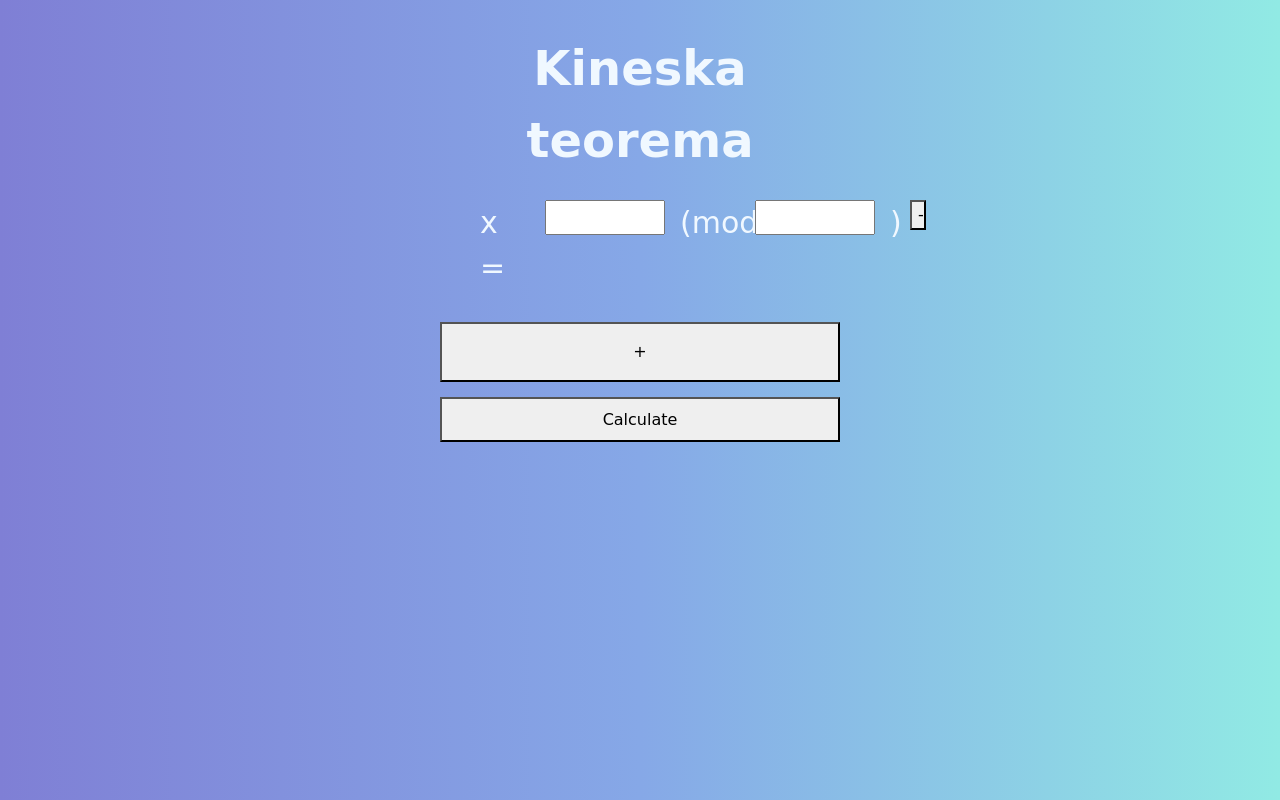
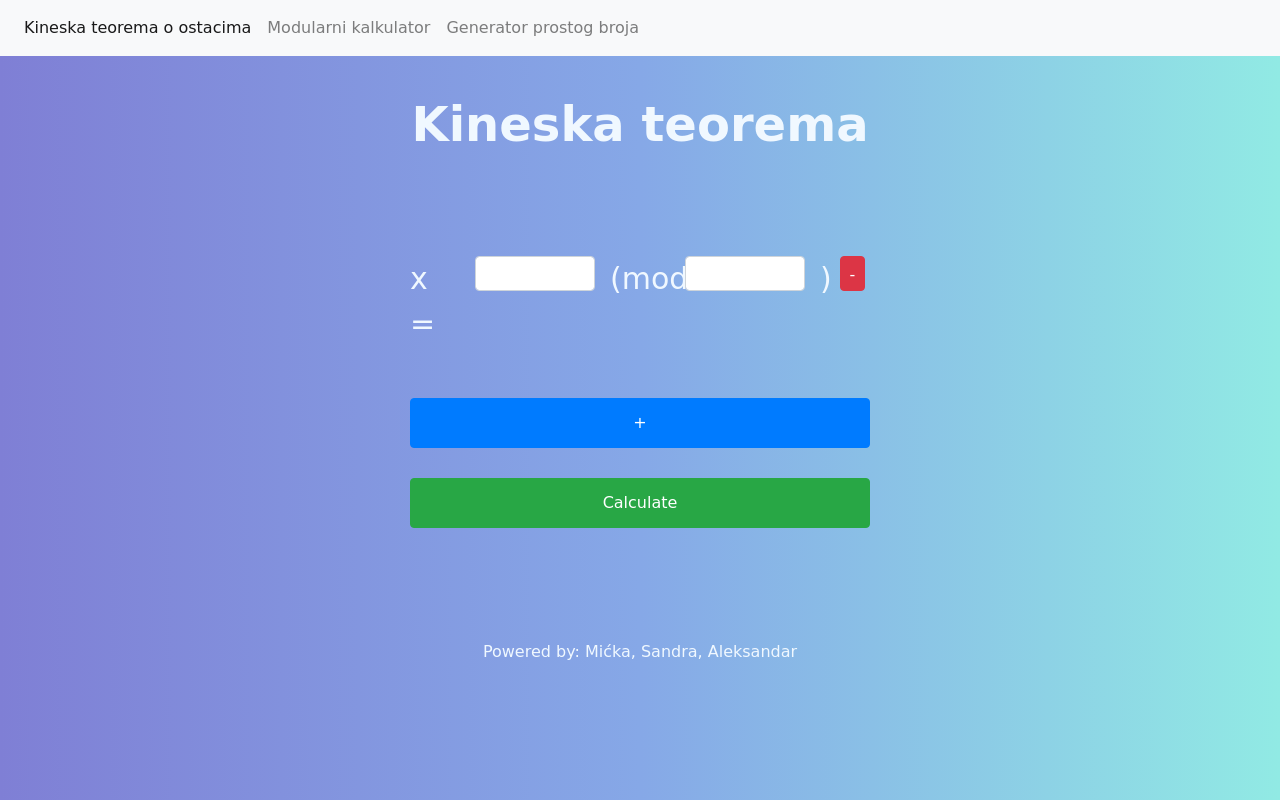
Before and after one commit to nnMan1/chinese-reminder-theorem, a Flask app: page /chinese-theorem in a window 1280 px wide. Run offline with Flask 2, Linux system fonts and the light colour scheme; some libraries are stand-ins or nearby versions; some web fonts are replaced.

Commit message:
Adds style to chinese reminder theorem

```diff
--- a/static/css/chinese.css
+++ b/static/css/chinese.css
@@ -7,8 +7,9 @@ body {
 
 #main-grid-container {
     display: grid;
-    grid-template-columns: auto 400px auto;
-    grid-template-rows: 80px auto 60px 60px 50px 60px 100px;
+    grid-template-columns: auto 460px auto;
+    grid-template-rows: 80px auto 60px 60px;
+    grid-gap: 20px;
 }
 
 #header {
@@ -23,7 +24,8 @@ body {
 #equations {
     grid-row-start: 2;
     grid-column-start: 2;
-    padding-top: 120px;
+    padding-top: 100px;
+    padding-left: 0px
 }
 
 li {
@@ -44,19 +46,29 @@ p {
 }
 
 #add-equation {
-
+   height: 50px;
     grid-row-start: 3;
     grid-column-start: 2;
 }
 
 #calculate {
+    height: 50px;
     grid-row-start: 4;
     grid-column-start: 2;
-    margin-top: 15px;
 }
 
 .removeEquation {
-    height: 30px;
+    width: 25px;
+    height: 35px;
+    margin: 0 auto;
+    padding: 0;
+    display: inline-block;
+    line-height: 35px;
     text-align: center;
-    text-justify: center;
 }
+
+.alert {
+    visibility: hidden;
+    grid-row-start: 5;
+    grid-column-start: 2;
+}
--- a/static/js/chinese.js
+++ b/static/js/chinese.js
@@ -1,4 +1,6 @@
 let equationsList = document.querySelector("#equations")
+successMessage = document.querySelector('#success-message')
+errorMessage = document.querySelector('#error-message')
 
 function removeEquation(e) {
     e.target.parentElement.remove()
@@ -8,11 +10,11 @@ function addEquation() {
     li_elem = document.createElement('li')
     li_elem.innerHTML=   `
                         <p>x =</p>
-                        <input class='reminder_field' type="text">
+                        <input class='reminder_field form-control' type="text">
                         <p>(mod</p>
-                        <input class='mod' type="text">
+                        <input class='mod form-control' type="text">
                         <p>)</p>
-                        <button  class='removeEquation' onclick="removeEquation(event);">-</button>
+                        <button  class='removeEquation btn btn-danger' onclick="removeEquation(event);">-</button>
                     `
 
     equationsList.appendChild(li_elem)
@@ -23,9 +25,17 @@ document.querySelector("#add-equation").addEventListener("click", e => {
 });
 
 function calculate() {
+
     equations = document.querySelectorAll('li')
 
     equations_array = []
+
+    if (equations.length == 0) {
+        errorMessage.innerHTML = 'Morate zadati makar jednu jednačinu'
+        errorMessage.style.visibility = "visible"
+        successMessage.style.visibility = 'hidden'
+        throw 'Dodaj neku jednacinu'
+    }
 
     equations.forEach(equation => {
         mod = equation.querySelector('.mod').value
@@ -35,8 +45,10 @@ function calculate() {
         reminder = parseInt(reminder)
 
         if(isNaN(mod) || isNaN(reminder)) {
-            alert('MOraju sva poblja biti popunjena cijelim brojevima')
-            throw 'MOraju sva poblja biti popunjena cijelim brojevima'
+            errorMessage.innerHTML = 'Moraju sva poblja biti popunjena cijelim brojevima'
+            errorMessage.style.visibility = "visible"
+            successMessage.style.visibility = 'hidden'
+            throw 'Moraju sva poblja biti popunjena cijelim brojevima'
         }
 
         equations_array.push(mod)
@@ -52,13 +64,9 @@ function calculate() {
     })
     .then(
         function success(response) {
-            setTimeout(function(){
-                decrypted.value = response.decrypted
-                key.value = response.key
-                document.querySelector('.spinner-border').style.visibility = "hidden"
-                alert
-            }, 500);
-            alert('x = '+response.x + '(mod '+ response.mod+')')
+            successMessage.innerHTML = 'x = '+response.x + '(mod '+ response.mod+')'
+            errorMessage.style.visibility = "hidden"
+            successMessage.style.visibility = 'visible'
         },
 
         function error(data, status) {
--- a/templates/chinese.html
+++ b/templates/chinese.html
@@ -3,32 +3,66 @@
 <head>
     <meta charset="UTF-8">
     <title>Kineska teorema</title>
-    <link rel="stylesheet" href="https://stackpath.bootstrapcdn.com/bootstrap/4.3.1/css/bootstrap.min.css" integrity="sha384-ggOyR0iXCbMQv3Xipma34MD+dH/1fQ784/j6cY/iJTQUOhcWr7x9JvoRxT2MZw1T" crossorigin="anonymous">
-    <link rel="icon" type="image/png" href="http://example.com/myicon.png">
+    <link rel="stylesheet" href="https://maxcdn.bootstrapcdn.com/bootstrap/4.0.0/css/bootstrap.min.css" integrity="sha384-Gn5384xqQ1aoWXA+058RXPxPg6fy4IWvTNh0E263XmFcJlSAwiGgFAW/dAiS6JXm" crossorigin="anonymous">
+    <script src="https://code.jquery.com/jquery-3.2.1.slim.min.js" integrity="sha384-KJ3o2DKtIkvYIK3UENzmM7KCkRr/rE9/Qpg6aAZGJwFDMVNA/GpGFF93hXpG5KkN" crossorigin="anonymous"></script>
+    <script src="https://cdnjs.cloudflare.com/ajax/libs/popper.js/1.12.9/umd/popper.min.js" integrity="sha384-ApNbgh9B+Y1QKtv3Rn7W3mgPxhU9K/ScQsAP7hUibX39j7fakFPskvXusvfa0b4Q" crossorigin="anonymous"></script>
+    <script src="https://maxcdn.bootstrapcdn.com/bootstrap/4.0.0/js/bootstrap.min.js" integrity="sha384-JZR6Spejh4U02d8jOt6vLEHfe/JQGiRRSQQxSfFWpi1MquVdAyjUar5+76PVCmYl" crossorigin="anonymous"></script>
+
+
     <script src="https://ajax.googleapis.com/ajax/libs/jquery/3.4.1/jquery.min.js"></script>
     <link rel="stylesheet" href="{{ url_for('static', filename='css/chinese.css') }}">
     <link href="https://fonts.googleapis.com/css2?family=Baloo+Bhaina+2&display=swap" rel="stylesheet">
     <script src="{{ url_for('static', filename='js/chinese.js') }}" defer></script>
   </head>
 <body>
+    <nav class="navbar navbar-expand-lg navbar-light bg-light">
+        <button class="navbar-toggler" type="button" data-toggle="collapse" data-target="#navbarNavAltMarkup" aria-controls="navbarNavAltMarkup" aria-expanded="false" aria-label="Toggle navigation">
+            <span class="navbar-toggler-icon"></span>
+        </button>
+        <div class="collapse navbar-collapse" id="navbarNavAltMarkup">
+            <div class="navbar-nav">
+            <a class="nav-item nav-link active" href="#">Kineska teorema o ostacima<span class="sr-only">(current)</span></a>
+            <a class="nav-item nav-link" href="#">Modularni kalkulator</a>
+            <a class="nav-item nav-link" href="#">Generator prostog broja</a>
+            </div>
+        </div>
+    </nav>
+
     <div id='main-grid-container'>
         <div id="header">Kineska teorema</div>
 
-        <div id='equations'>
-            <ul>
+            <ul  id='equations'>
                 <li>
                     <p>x =</p>
-                    <input class='reminder_field' type="text">
+                    <input class='reminder_field form-control' type="text">
                     <p>(mod</p>
-                    <input class='mod' type="text">
+                    <input class='mod form-control' type="text">
                     <p>)</p>
-                    <button class='removeEquation' onclick="removeEquation(event);">-</button>
+                    <button class='removeEquation btn btn-danger' onclick="removeEquation(event);">-</button>
                 </li>
             </ul>
+
+        <button id='add-equation' class="btn btn-primary">+</button>
+        <button id='calculate' class='btn btn-success' onclick="calculate()">Calculate</button>
+
+        <div id = "success-message" class=" alert alert-success" role="alert">
+            This is a success alert—check it out!
         </div>
 
-        <button id='add-equation'>+</button>
-        <button id='calculate' onclick="calculate()">Calculate</button>
+        <div id = "error-message" class="alert alert-danger" role="alert">
+            This is a warning alert—check it out!
+        </div>
+    </div>
+
+    <footer class="page-footer font-small blue">
+
+        <!-- Copyright -->
+        <div class="footer-copyright text-center py-3">
+            Powered by: Mićka, Sandra, Aleksandar
+        </div>
+        <!-- Copyright -->
+
+    </footer>
 
     </body>
 </html>
```
